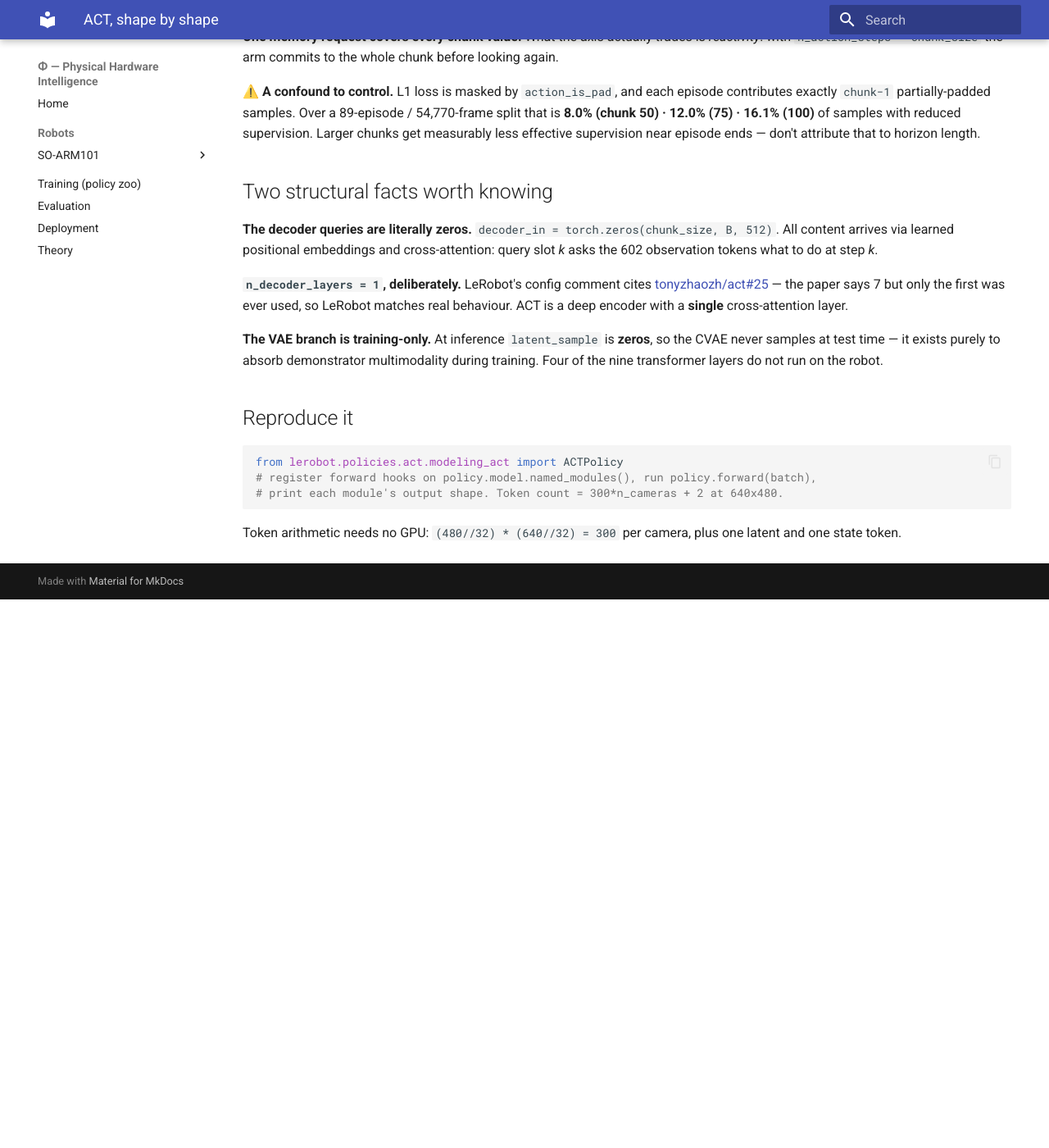
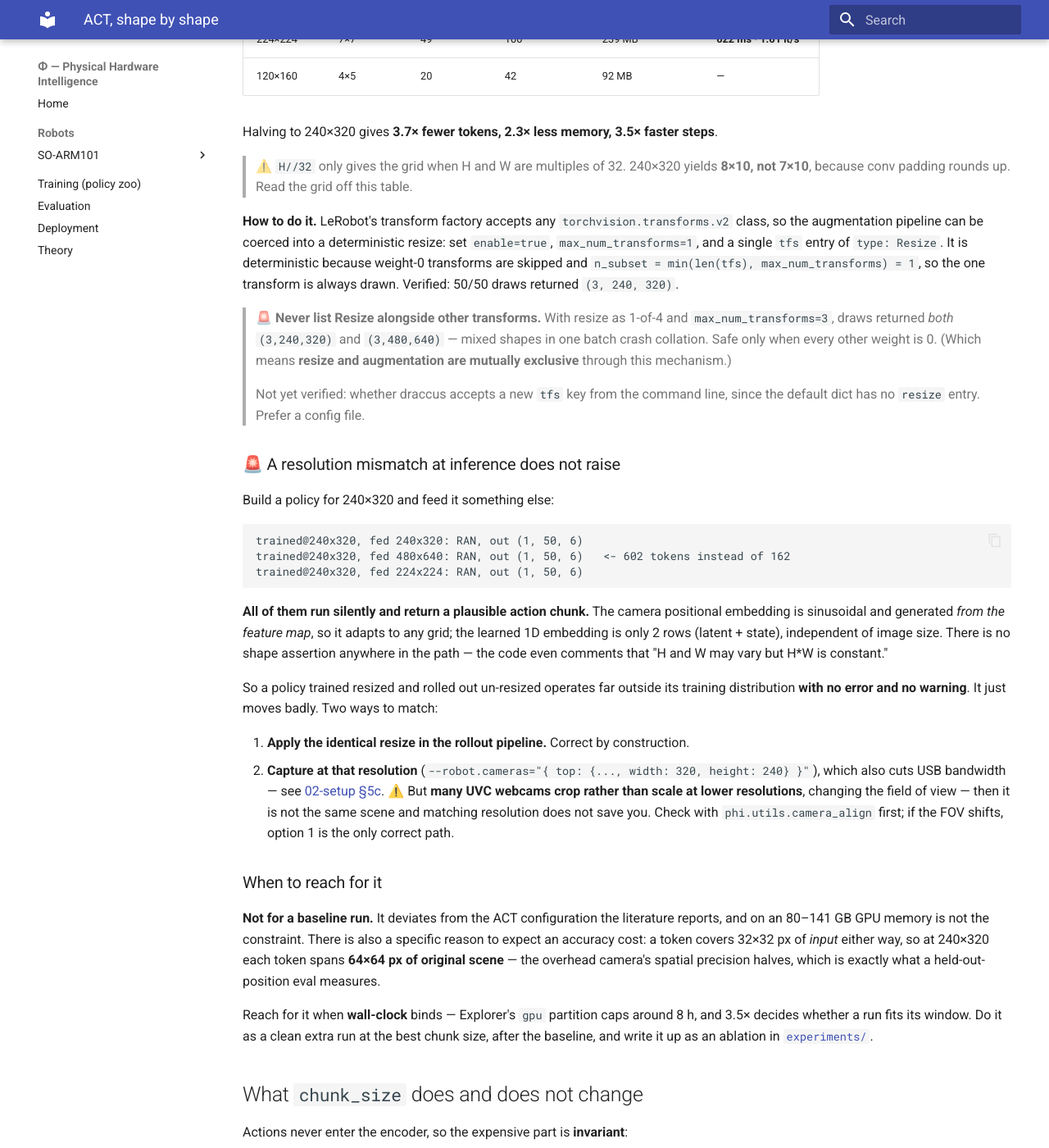
Before and after one commit to physical-hardware-intelligence/phi, an MkDocs documentation site: the page built from docs/theory/act-shapes.md, in a window 1280 px wide and 1400 px high, scrolled down 4399 px. Shown: the whole window at 82% size. Built offline with MkDocs 1.6.1 and Material for MkDocs 9.7.7, drawn with Linux system fonts in a browser that asks for light colours; before the commit the page ends 5130 px from its top, so only the background shows below that; some of the changed text lies outside the part shown.

Commit message:
docs(theory): whether to resize before the ACT backbone
Measured: halving to 240x320 gives 3.7x fewer encoder tokens, 2.3x less
memory and 3.5x faster steps; 224x224 is 5.2x faster. Records how to get
a deterministic resize out of the augmentation pipeline (single tfs entry,
max_num_transforms=1) and why mixing Resize with other transforms crashes
collation - which makes resize and augmentation mutually exclusive.

The important half is the inference trap: a resolution mismatch does NOT
raise. A policy built for 240x320 fed 480x640 runs silently and returns a
plausible action chunk, because the camera position embedding is sinusoidal
and derived from the feature map. Also warns that capturing at a lower
resolution may crop rather than scale on UVC webcams, changing the FOV.

Recommends against it for baseline runs (spatial precision per token
halves, and it deviates from the reported ACT config) and for it when
wall-clock binds under Explorer's ~8h GPU limit.

Co-Authored-By: Claude Opus 5 <noreply@anthropic.com>

````diff
--- a/docs/theory/act-shapes.md
+++ b/docs/theory/act-shapes.md
@@ -116,6 +116,50 @@ Strongly nonlinear at small batch, where fixed cost dominates. Fitting B = 2, 4,
 
 The 24 GB row explains a failure you will read about in other people's writeups: **ACT at 640×480 with 2 cameras OOMs at `batch_size=64` on 24 GB.** The fix people reach for is halving the batch, which then needs 2× the steps for the same sample count. That is arithmetic, not an ACT defect — and on Explorer's H200s the constraint does not apply.
 
+## Should you resize before the backbone?
+
+ACT has no resize, but you can add one — and it is the single biggest lever on both memory and speed. Measured end-to-end training steps (2 cameras, chunk 50, batch 8, MPS fp32):
+
+| Input | layer4 grid | Tokens/cam | 2-cam encoder | Backbone act/cam | Step time |
+|---|---|---|---|---|---|
+| **480×640** | 15×20 | 300 | **602** | 1,465 MB | 3,229 ms · 0.31 it/s |
+| 360×480 | 12×15 | 180 | 362 | 828 MB | — |
+| **240×320** | 8×10 | 80 | **162** | 367 MB | **931 ms · 1.07 it/s** |
+| 224×224 | 7×7 | 49 | 100 | 239 MB | **622 ms · 1.61 it/s** |
+| 120×160 | 4×5 | 20 | 42 | 92 MB | — |
+
+Halving to 240×320 gives **3.7× fewer tokens, 2.3× less memory, 3.5× faster steps**.
+
+> ⚠️ `H//32` only gives the grid when H and W are multiples of 32. 240×320 yields **8×10, not 7×10**, because conv padding rounds up. Read the grid off this table.
+
+**How to do it.** LeRobot's transform factory accepts any `torchvision.transforms.v2` class, so the augmentation pipeline can be coerced into a deterministic resize: set `enable=true`, `max_num_transforms=1`, and a single `tfs` entry of `type: Resize`. It is deterministic because weight-0 transforms are skipped and `n_subset = min(len(tfs), max_num_transforms) = 1`, so the one transform is always drawn. Verified: 50/50 draws returned `(3, 240, 320)`.
+
+> 🚨 **Never list Resize alongside other transforms.** With resize as 1-of-4 and `max_num_transforms=3`, draws returned *both* `(3,240,320)` and `(3,480,640)` — mixed shapes in one batch crash collation. Safe only when every other weight is 0. (Which means **resize and augmentation are mutually exclusive** through this mechanism.)
+>
+> Not yet verified: whether draccus accepts a new `tfs` key from the command line, since the default dict has no `resize` entry. Prefer a config file.
+
+### 🚨 A resolution mismatch at inference does not raise
+
+Build a policy for 240×320 and feed it something else:
+
+```
+trained@240x320, fed 240x320: RAN, out (1, 50, 6)
+trained@240x320, fed 480x640: RAN, out (1, 50, 6)   <- 602 tokens instead of 162
+trained@240x320, fed 224x224: RAN, out (1, 50, 6)
+```
+
+**All of them run silently and return a plausible action chunk.** The camera positional embedding is sinusoidal and generated *from the feature map*, so it adapts to any grid; the learned 1D embedding is only 2 rows (latent + state), independent of image size. There is no shape assertion anywhere in the path — the code even comments that "H and W may vary but H\*W is constant."
+
+So a policy trained resized and rolled out un-resized operates far outside its training distribution **with no error and no warning**. It just moves badly. Two ways to match:
+
+1. **Apply the identical resize in the rollout pipeline.** Correct by construction.
+2. **Capture at that resolution** (`--robot.cameras="{ top: {..., width: 320, height: 240} }"`), which also cuts USB bandwidth — see [02-setup §5c](../robots/so-arm101/02-setup.md#5c-bandwidth-set-fourcc-mjpg). ⚠️ But **many UVC webcams crop rather than scale at lower resolutions**, changing the field of view — then it is not the same scene and matching resolution does not save you. Check with `phi.utils.camera_align` first; if the FOV shifts, option 1 is the only correct path.
+
+### When to reach for it
+**Not for a baseline run.** It deviates from the ACT configuration the literature reports, and on an 80–141 GB GPU memory is not the constraint. There is also a specific reason to expect an accuracy cost: a token covers 32×32 px of *input* either way, so at 240×320 each token spans **64×64 px of original scene** — the overhead camera's spatial precision halves, which is exactly what a held-out-position eval measures.
+
+Reach for it when **wall-clock** binds — Explorer's `gpu` partition caps around 8 h, and 3.5× decides whether a run fits its window. Do it as a clean extra run at the best chunk size, after the baseline, and write it up as an ablation in [`experiments/`](../../experiments/).
+
 ## What `chunk_size` does and does not change
 
 Actions never enter the encoder, so the expensive part is **invariant**:
````
